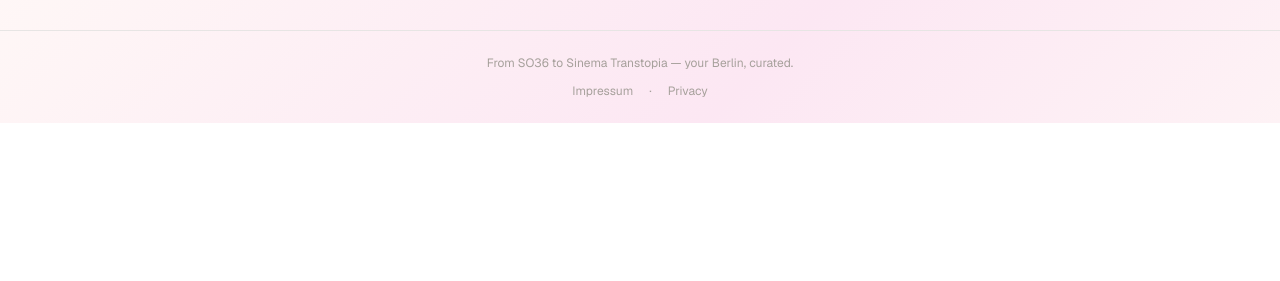
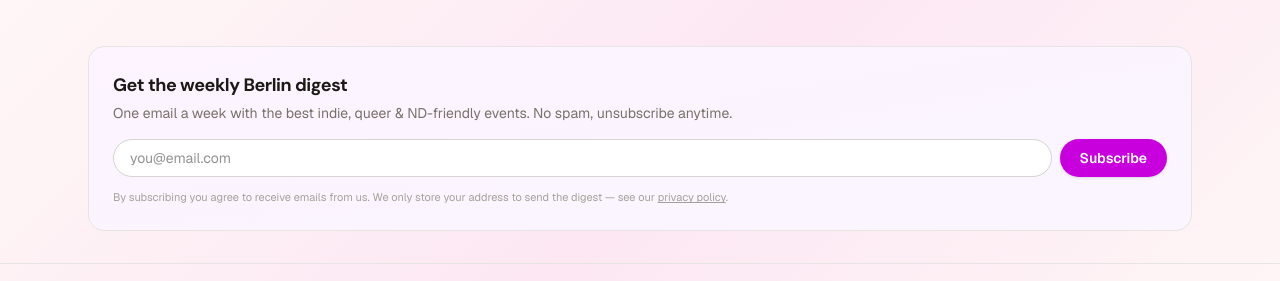
Before and after one commit to pinhan34/berlin-culture-app, a Next.js app in the folder frontend/: page / in a window 1280 px wide. Shown: the part 1813-2094 px from the top of the page. Before the commit the page ends 1936 px from the top, so only its background shows below. Built offline with nearby package versions, Linux system fonts and the light colour scheme; no server answers; the database is empty.

Commit message:
feat(distribution): newsletter signup capture

```diff
--- /dev/null
+++ b/frontend/src/app/api/subscribe/route.ts
@@ -0,0 +1,51 @@
+import { createClient } from '@supabase/supabase-js';
+import { NextRequest, NextResponse } from 'next/server';
+
+/**
+ * Newsletter signup — stores an opt-in email into the `subscribers` table using the
+ * service role (bypasses RLS). The owned-audience funnel (docs/DISTRIBUTION.md §18.2).
+ * Email is personal data, so this is the only write path and the list is never exposed
+ * to the client.
+ */
+
+// Pragmatic email check — good enough to reject typos/garbage without being strict.
+const EMAIL_RE = /^[^\s@]+@[^\s@]+\.[^\s@]+$/;
+
+export async function POST(req: NextRequest) {
+  let email: unknown;
+  let source: unknown;
+  try {
+    const body = await req.json();
+    email = body?.email;
+    source = body?.source;
+  } catch {
+    return NextResponse.json({ error: 'Invalid request' }, { status: 400 });
+  }
+
+  if (typeof email !== 'string' || !EMAIL_RE.test(email) || email.length > 320) {
+    return NextResponse.json({ error: 'Please enter a valid email address.' }, { status: 400 });
+  }
+  const normalized = email.trim().toLowerCase();
+
+  const url = process.env.NEXT_PUBLIC_SUPABASE_URL;
+  const serviceKey = process.env.SUPABASE_SERVICE_ROLE_KEY;
+  if (!url || !serviceKey) {
+    return NextResponse.json({ error: 'Signups are temporarily unavailable.' }, { status: 503 });
+  }
+
+  const supabase = createClient(url, serviceKey);
+  const { error } = await supabase.from('subscribers').upsert(
+    {
+      email: normalized,
+      source: typeof source === 'string' && source.length > 0 ? source.slice(0, 100) : 'homepage',
+    },
+    { onConflict: 'email', ignoreDuplicates: true },
+  );
+
+  if (error) {
+    return NextResponse.json({ error: 'Something went wrong. Please try again.' }, { status: 500 });
+  }
+
+  // Same response whether new or already-subscribed (don't leak list membership).
+  return NextResponse.json({ ok: true });
+}
--- a/frontend/src/app/page.tsx
+++ b/frontend/src/app/page.tsx
@@ -3,6 +3,7 @@ import { EventFeed } from '@/components/EventFeed';
 import { VenueStrip } from '@/components/VenueStrip';
 import { HowItWorks } from '@/components/HowItWorks';
 import { ClickStats } from '@/components/ClickStats';
+import { NewsletterSignup } from '@/components/NewsletterSignup';
 import type { Event, Venue } from '@/lib/types';
 import { SITE_URL, SITE_NAME } from '@/lib/site';
 
@@ -119,6 +120,10 @@ export default async function Home() {
       <VenueStrip venues={venues} />
 
       <EventFeed events={events} venues={venues} />
+
+      <div className="mt-12">
+        <NewsletterSignup />
+      </div>
     </div>
   );
 }
--- /dev/null
+++ b/frontend/src/components/NewsletterSignup.tsx
@@ -0,0 +1,89 @@
+'use client';
+
+import { useState } from 'react';
+
+/**
+ * Email capture for the weekly "Berlin this week" digest — the owned-audience funnel
+ * (docs/DISTRIBUTION.md §18.2). Posts to /api/subscribe; on-device only until then.
+ */
+export function NewsletterSignup() {
+  const [email, setEmail] = useState('');
+  const [status, setStatus] = useState<'idle' | 'loading' | 'done' | 'error'>('idle');
+  const [message, setMessage] = useState('');
+
+  async function submit(e: React.FormEvent) {
+    e.preventDefault();
+    if (status === 'loading') return;
+    setStatus('loading');
+    setMessage('');
+
+    try {
+      const source = new URLSearchParams(window.location.search).get('utm_source') || 'homepage';
+      const res = await fetch('/api/subscribe', {
+        method: 'POST',
+        headers: { 'Content-Type': 'application/json' },
+        body: JSON.stringify({ email, source }),
+      });
+      if (res.ok) {
+        setStatus('done');
+        return;
+      }
+      const data = await res.json().catch(() => ({}));
+      setStatus('error');
+      setMessage(data?.error || 'Something went wrong. Please try again.');
+    } catch {
+      setStatus('error');
+      setMessage('Network error. Please try again.');
+    }
+  }
+
+  return (
+    <section className="rounded-2xl border border-stone-200 bg-gradient-to-br from-fuchsia-50 to-purple-50 p-5 sm:p-6 dark:border-purple-900/50 dark:from-[#1b1226] dark:to-[#160f1f]">
+      <h2 className="font-heading text-lg font-bold tracking-tight text-stone-900 dark:text-stone-100">
+        Get the weekly Berlin digest
+      </h2>
+      <p className="mt-1 text-sm text-stone-500 dark:text-stone-400">
+        One email a week with the best indie, queer &amp; ND-friendly events. No spam,
+        unsubscribe anytime.
+      </p>
+
+      {status === 'done' ? (
+        <p className="mt-4 rounded-xl bg-white/70 px-4 py-3 text-sm font-semibold text-fuchsia-700 dark:bg-black/20 dark:text-fuchsia-300">
+          {'\u2713'} You&apos;re in — see you in your inbox.
+        </p>
+      ) : (
+        <form onSubmit={submit} className="mt-4 flex flex-col gap-2 sm:flex-row">
+          <input
+            type="email"
+            required
+            value={email}
+            onChange={e => setEmail(e.target.value)}
+            placeholder="you@email.com"
+            aria-label="Email address"
+            className="flex-1 rounded-full border border-stone-300 bg-white px-4 py-2 text-sm text-stone-800 outline-none transition-colors focus:border-fuchsia-500 dark:border-purple-900/50 dark:bg-[#16101e] dark:text-stone-100 dark:focus:border-fuchsia-500"
+          />
+          <button
+            type="submit"
+            disabled={status === 'loading'}
+            className="rounded-full bg-fuchsia-600 px-5 py-2 text-sm font-semibold text-white shadow-sm transition-all hover:bg-fuchsia-700 active:scale-95 disabled:opacity-60 dark:bg-fuchsia-500 dark:hover:bg-fuchsia-600"
+          >
+            {status === 'loading' ? 'Subscribing\u2026' : 'Subscribe'}
+          </button>
+        </form>
+      )}
+
+      {status === 'error' ? (
+        <p className="mt-2 text-sm text-red-600 dark:text-red-400">{message}</p>
+      ) : null}
+
+      <p className="mt-3 text-[11px] text-stone-400 dark:text-stone-500">
+        By subscribing you agree to receive emails from us. We only store your address to
+        send the digest — see our{' '}
+        <a href="/privacy" className="underline hover:text-fuchsia-600 dark:hover:text-fuchsia-400">
+          privacy policy
+        </a>
+        .
+      </p>
+    </section>
+  );
+}
```
Also changed, not shown: 2 other files (tests, documents, lock files or other folders).
